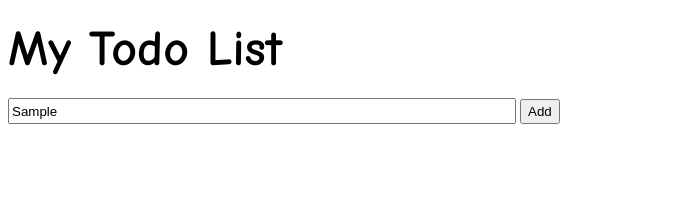
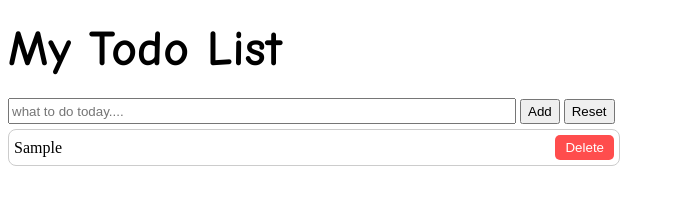
Before and after one commit to MrLampy/js-html-learning, a plain HTML site: page 14.html in a window 1280 px wide. Both pictures are taken after typing "Sample" into the empty fields and a click on the button "Add". Shown: the whole page, without its empty margins (0-675 px from the left). Drawn offline with Linux system fonts and the light colour scheme.

Commit message:
14-todo_list

```diff
--- a/14.html
+++ b/14.html
@@ -1,10 +1,44 @@
 <!DOCTYPE html>
-<div>
+<html>
     <head>
         <title>
             code #14
         </title>
-        <style></style>
+        <style>
+            .todo-item {
+                display: flex;
+                justify-content: space-between;
+                align-items: center;
+                max-width: 600px;
+                margin: 5px 0;
+                padding: 5px;
+                border: 1px solid #ccc;
+                border-radius: 8px;
+                word-break: break-word; /* just a backup */
+            }
+
+            .todo-item span {
+                flex: 1; /* <span> will grow and wrap if needed */
+                overflow-wrap: break-word; /* makes text wrap nicely */
+                margin-right: 10px; /* small gap between text and button */
+            }
+
+            .del_button {
+                flex-shrink: 0; /* button will NOT shrink */
+                white-space: nowrap; /* button text will NEVER wrap */
+                background-color: #ff4d4d;
+                color: white;
+                border: none;
+                padding: 5px 10px;
+                border-radius: 5px;
+                cursor: pointer;
+            }
+
+            .del_button:hover {
+                background-color: #ac3535;
+            }
+
+        </style>
     </head>
     <body>
         <p style="font-size: 50px;
@@ -16,14 +50,37 @@
         <input placeholder="what to do today...." style="height: 20px;
         width: 500px">
         <button style="height: 25px;" onclick="add_todo()">Add</button>
-        <p id="01"></p>
+        <button style="height: 25px;" onclick="reset()">Reset</button>
+        <div id="01"></div>
         <script>
-            my_list = [];
+            let my_list = [];
+            let all_todos = ''
+            function render(){
+                for(let i = 0;i<my_list.length;i++){
+                    all_todos += `<div class="todo-item"><span>${my_list[i]}</span><button class="del_button" onclick="del('${i}');this.parentElement.remove();">Delete</button></div>`
+                    document.querySelector("input").value = ''
+                }
+                document.getElementById("01").innerHTML = all_todos;
+                all_todos = '';
+            }
+
             function add_todo(){
                 input = document.querySelector("input").value;
-                mylist.push(input);
-                document.getElementById("01").innerText = my_list;
+                if(input.trim() != ""){
+                    my_list.push(input)
+                    render()
+                }
+            }
+
+            function reset(){
+                my_list = [];
+                document.getElementById("01").innerHTML = '';
+            }
+
+            function del(x){
+                my_list.splice(x,1);
+                render();
             }
         </script>
     </body>
-</div>
+</html>
```
